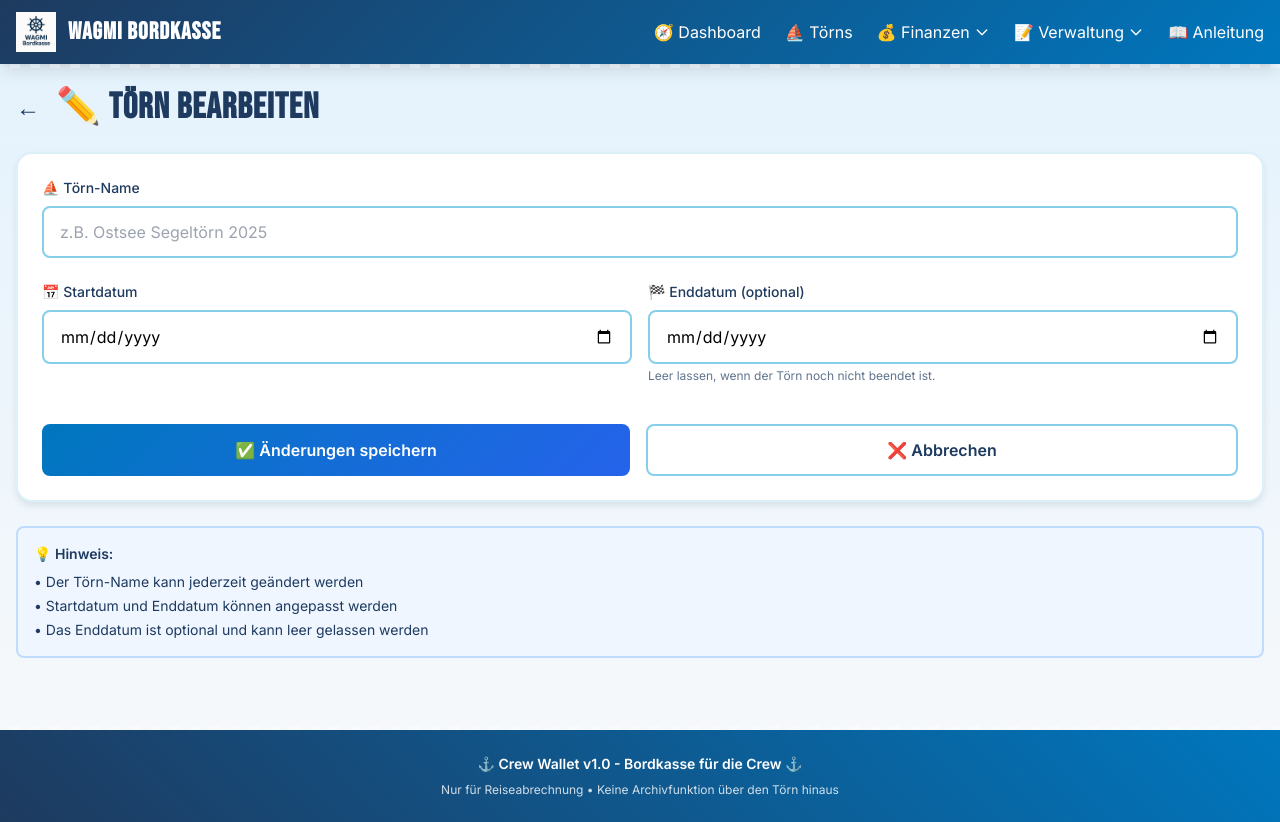
After one commit to syntechai-io/WAGMI-Bordkasse, a Python web app: template templates/trip_edit.html in a window 1280 px wide. The commit adds this page. Run offline with Jinja, Linux system fonts and the light colour scheme; the template is opened without the code that fills it, so the values that code supplies are empty; some libraries are stand-ins or nearby versions.

Commit message:
Add ability to edit trip names and dates for sailing trips
Introduce new API endpoints and HTML templates to allow administrators to edit trip details, including name, start date, and end date, for existing trips.

Replit-Commit-Author: Agent
Replit-Commit-Session-Id: 1fe1a772-6331-4ac9-9ff8-5d176312fd48
Replit-Commit-Checkpoint-Type: intermediate_checkpoint
Replit-Commit-Event-Id: 0eb3e730-4229-4e0c-9861-ce7aa7d564d9
Replit-Commit-Screenshot-Url: https://storage.googleapis.com/screenshot-production-us-central1/4ab24e3a-e318-4ff7-8dab-80d71ab1b725/1fe1a772-6331-4ac9-9ff8-5d176312fd48/aEbMEYo

```diff
--- /dev/null
+++ b/templates/trip_edit.html
@@ -0,0 +1,76 @@
+{% extends "layout.html" %}
+
+{% block content %}
+<div class="space-y-6">
+    <div class="flex items-center gap-4">
+        <a href="/trips" class="text-2xl hover:opacity-70 transition touch-action" style="color: var(--navy-deep);">←</a>
+        <h1 class="text-4xl font-bold maritime-header" style="color: var(--navy-deep);">✏️ Törn bearbeiten</h1>
+    </div>
+
+    <div class="bg-white porthole-card p-6">
+        <form method="post" action="/trips/{{ trip.id }}/edit" class="space-y-6">
+            {{ csrf_input | safe }}
+
+            <div>
+                <label class="block text-sm font-medium mb-2" style="color: var(--navy-deep);">⛵ Törn-Name</label>
+                <input
+                    type="text"
+                    name="name"
+                    value="{{ trip.name }}"
+                    required
+                    class="w-full px-4 py-3 border-2 rounded-lg focus:outline-none focus:ring-2 transition"
+                    style="border-color: var(--sky-blue); focus:ring-color: var(--ocean-blue);"
+                    placeholder="z.B. Ostsee Segeltörn 2025">
+            </div>
+
+            <div class="grid grid-cols-1 md:grid-cols-2 gap-4">
+                <div>
+                    <label class="block text-sm font-medium mb-2" style="color: var(--navy-deep);">📅 Startdatum</label>
+                    <input
+                        type="date"
+                        name="start_date"
+                        value="{{ trip.start_date }}"
+                        required
+                        class="w-full px-4 py-3 border-2 rounded-lg focus:outline-none focus:ring-2 transition"
+                        style="border-color: var(--sky-blue); focus:ring-color: var(--ocean-blue);">
+                </div>
+
+                <div>
+                    <label class="block text-sm font-medium mb-2" style="color: var(--navy-deep);">🏁 Enddatum (optional)</label>
+                    <input
+                        type="date"
+                        name="end_date"
+                        value="{{ trip.end_date or '' }}"
+                        class="w-full px-4 py-3 border-2 rounded-lg focus:outline-none focus:ring-2 transition"
+                        style="border-color: var(--sky-blue); focus:ring-color: var(--ocean-blue);">
+                    <p class="text-xs mt-1" style="color: var(--navy-deep); opacity: 0.7;">Leer lassen, wenn der Törn noch nicht beendet ist.</p>
+                </div>
+            </div>
+
+            <div class="flex gap-4 pt-4">
+                <button
+                    type="submit"
+                    class="flex-1 text-white px-6 py-3 rounded-lg transition touch-action font-semibold"
+                    style="background: linear-gradient(135deg, var(--ocean-blue) 0%, #2563eb 100%);">
+                    ✅ Änderungen speichern
+                </button>
+                <a
+                    href="/trips"
+                    class="flex-1 text-center px-6 py-3 rounded-lg transition touch-action font-semibold border-2"
+                    style="color: var(--navy-deep); border-color: var(--sky-blue);">
+                    ❌ Abbrechen
+                </a>
+            </div>
+        </form>
+    </div>
+
+    <div class="bg-blue-50 border-2 border-blue-200 rounded-lg p-4">
+        <p class="text-sm font-semibold mb-2" style="color: var(--navy-deep);">💡 Hinweis:</p>
+        <ul class="text-sm space-y-1" style="color: var(--navy-deep);">
+            <li>• Der Törn-Name kann jederzeit geändert werden</li>
+            <li>• Startdatum und Enddatum können angepasst werden</li>
+            <li>• Das Enddatum ist optional und kann leer gelassen werden</li>
+        </ul>
+    </div>
+</div>
+{% endblock %}
--- a/templates/trips.html
+++ b/templates/trips.html
@@ -74,6 +74,9 @@
                             </form>
 
                             {% if request.session.get('role') == 'admin' %}
+                                <!-- Edit Trip Button (Admin Only) -->
+                                <a href="/trips/{{ trip.id }}/edit" class="hover:underline touch-action" style="color: var(--ocean-blue);">✏️ Bearbeiten</a>
+
                                 <!-- Close/Reopen Trip (Admin Only) -->
                                 {% if trip.is_closed == 0 %}
                                 <form action="/trips/{{ trip.id }}/close" method="post" class="inline">
```
Also changed, not shown: routers/trips.py (+44 -0 lines).
